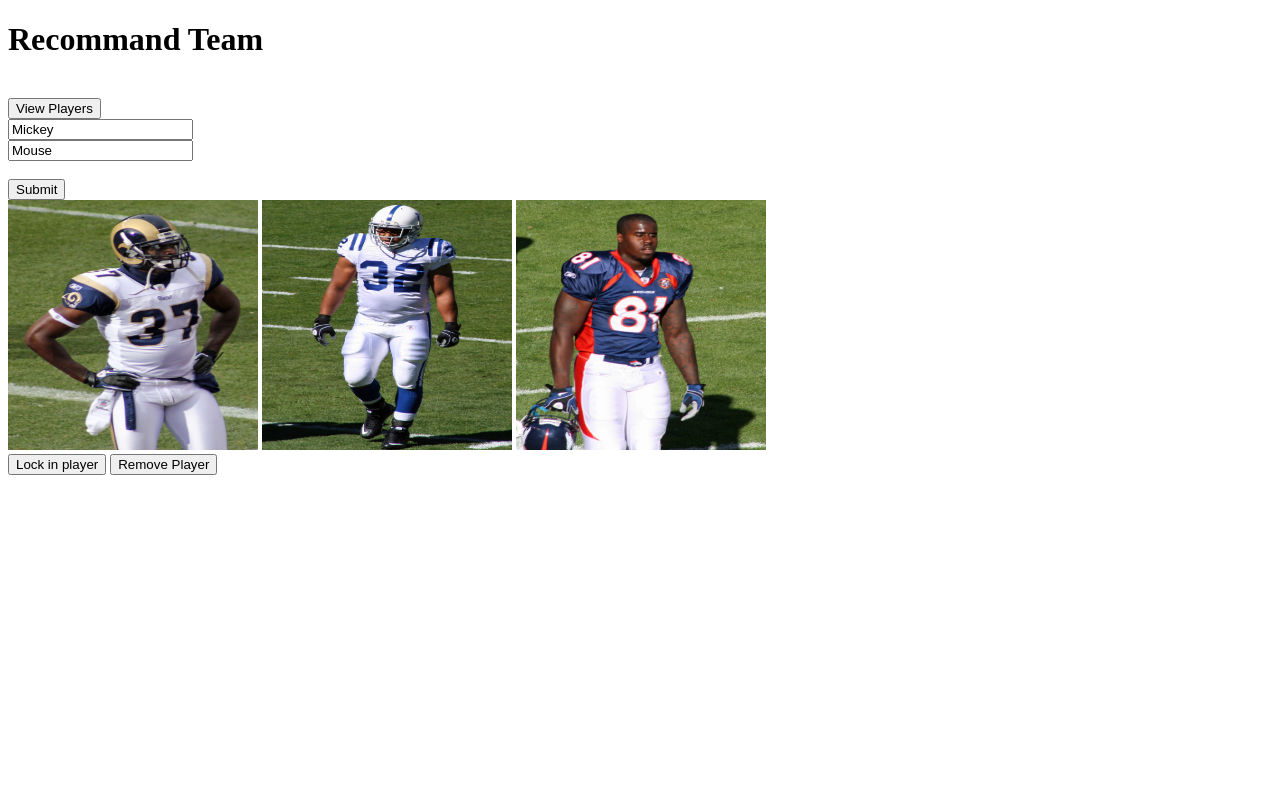
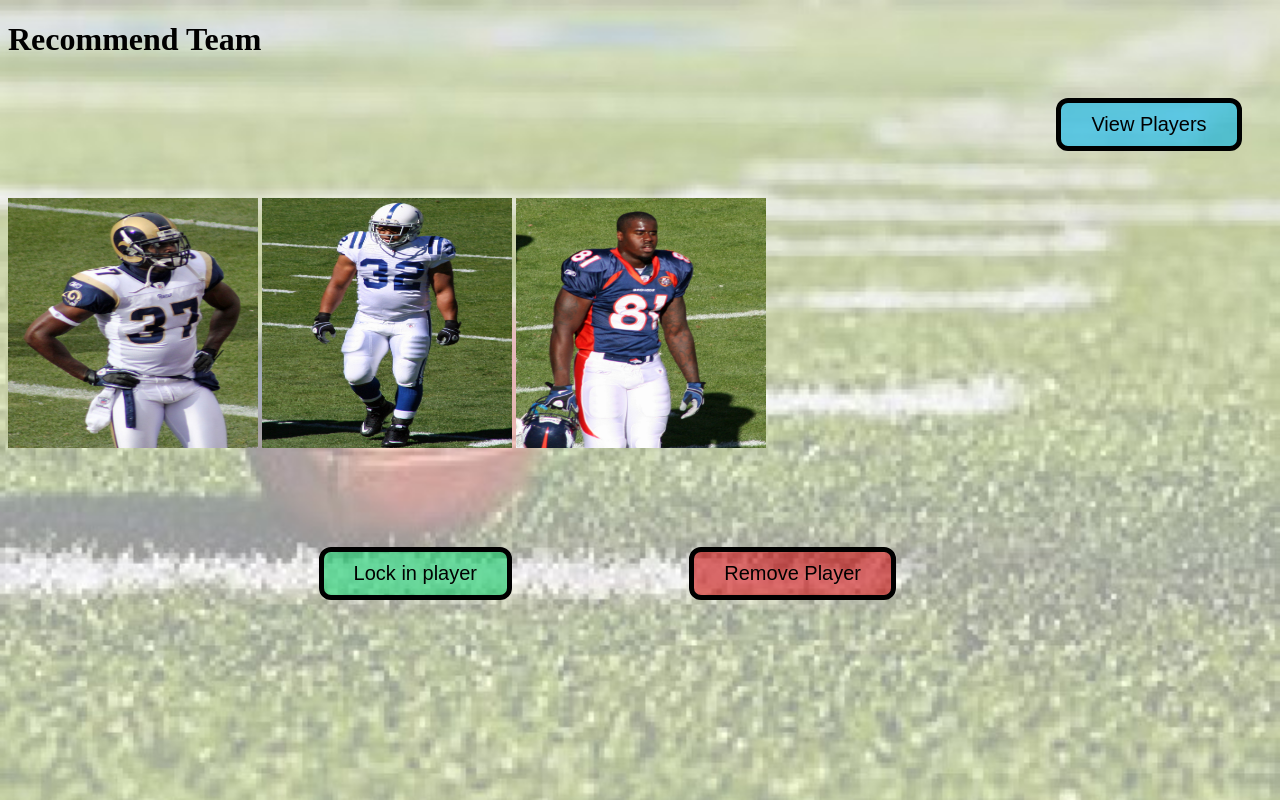
Before and after one commit to SJSU272LabF18/FantasyFootball, a Flask app: template templates/newTeam.html in a window 1280 px wide. Run offline with Flask 2, Linux system fonts and the light colour scheme; the template is opened without the code that fills it, so the values that code supplies are empty; some libraries are stand-ins or nearby versions.

Commit message:
update GUI

```diff
--- a/templates/detail.html
+++ b/templates/detail.html
@@ -1,5 +1,6 @@
 <!DOCTYPE html>
 <html>
+    <link rel="stylesheet" href="styles.css">
     <style>
         * {
             box-sizing: border-box;
--- a/templates/newTeam.html
+++ b/templates/newTeam.html
@@ -1,35 +1,43 @@
 <!DOCTYPE html>
 <html>
+    <link rel="stylesheet" href="styles.css">
     <style>
-    img:focus{
-        border-style: solid;
-        border-width: 10px;
-        border-color: green;
+        img:focus {
+            outline: 4px solid green;
+        }
+        .button_V {
+            background: rgba(4, 178, 231, 0.6);
+            position: absolute;
+            right: 3%;
+        }
+        .button_L {
+            background: rgba(14, 200, 101, 0.6);
+            position: absolute;
+            right: 60%;
+            bottom: 25%;
+        }
+        .button_R {
+            background: rgba(200, 14, 14, 0.6);
+            position: absolute;
+            right: 30%;
+            bottom: 25%;
         }
     </style>
     <head>
         <title>Fantasy Football</title>
     </head>
     <body>
-    <h1>Recommand Team</h1>
+        <h1>Recommend Team</h1>
         <br>
-    <a href="playerPool"><button>View Players</button></a>
-    <form>
-        <input type="radius" name="firstname" value="Mickey"><br>
-        <input type="text" name="lastname" value="Mouse"><br><br>
-        <input type="submit" value="Submit">
-    </form>
-    <div>
-        <img src="James_Butler.JPG" style="width: 250px; height: 250px" usemap="#player">
-        <img src="Mike_Hart.JPG" style="width: 250px; height: 250px" usemap="#player">
-        <img src="Richard_Quinn.JPG" style="width: 250px; height: 250px" usemap="#player">
-        <map name="player">
-            <area shape="rect" coords="0,0, 250, 250" onchange="focus">
-        </map>
+        <a href="playerPool.html"><button class="button_V">View Players</button></a>
+        <div style="padding-top: 100px">
+            <img src="James_Butler.JPG" style="width: 250px; height: 250px" tabindex="0">
+            <img src="Mike_Hart.JPG" style="width: 250px; height: 250px" tabindex="0">
+            <img src="Richard_Quinn.JPG" style="width: 250px; height: 250px" tabindex="0">
         </div>
         <div>
-        <button>Lock in player</button>
-        <button>Remove Player</button>
+            <button class="button_L">Lock in player</button>
+            <button class="button_R">Remove Player</button>
         </div>
 
     </body>
--- /dev/null
+++ b/templates/styles.css
@@ -0,0 +1,18 @@
+body {
+    background: url("football_background.jpg") no-repeat fixed;
+    background-size: cover
+}
+
+button {
+    font-size: 20px;
+    border-radius: 12px;
+    border: 5px solid black;
+    padding: 10px 30px;
+}
+button:hover {
+    font-size: 20px;
+    border-radius: 12px;
+    border: 5px solid black;
+    padding: 10px 30px;
+    box-shadow: 0 12px 16px 0 rgba(0,0,0,0.24),0 17px 50px 0 rgba(0,0,0,0.19);
+}
```
Also changed, not shown: templates/homePage.html (+16 -2 lines), templates/index.html (+10 -3 lines), templates/playerPool.html (+13 -8 lines), templates/football_background.jpg (added). Lines whose indentation alone changed are shown as unchanged.
